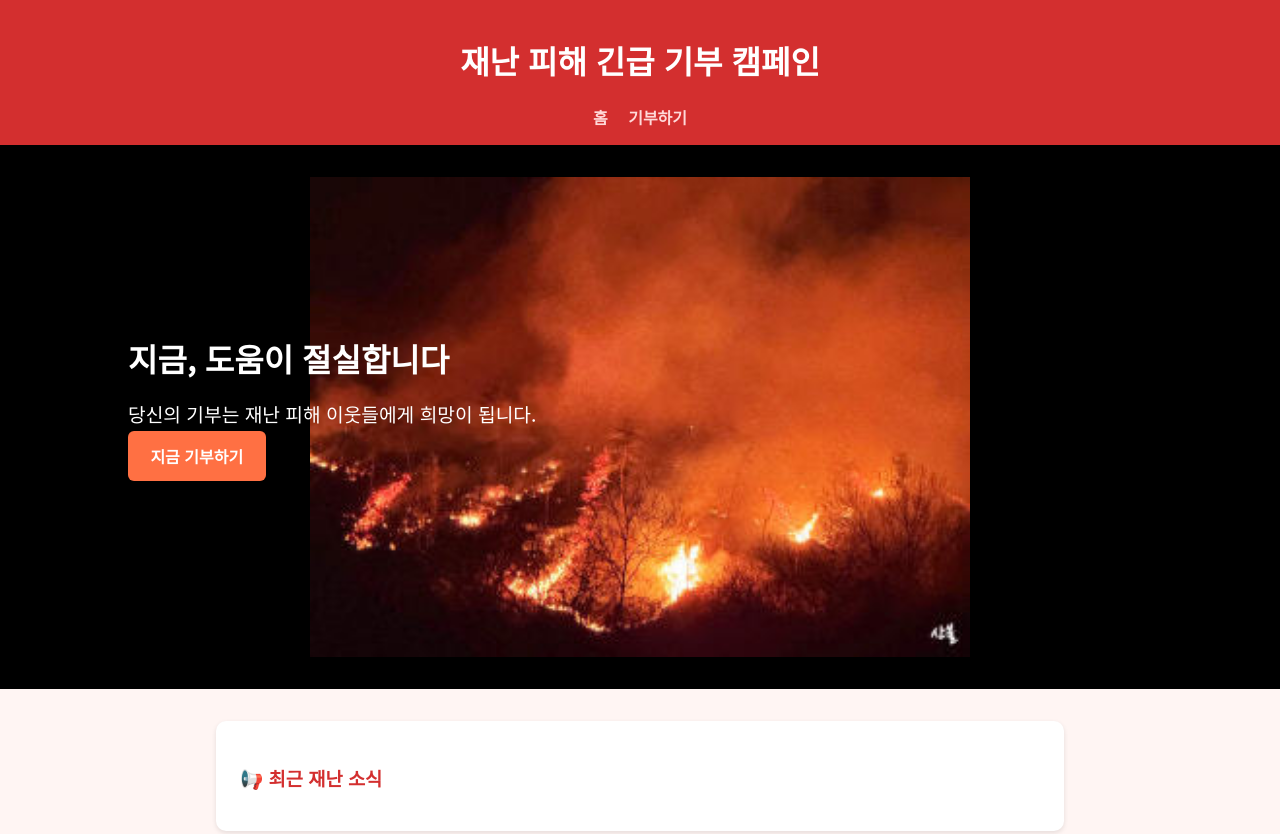
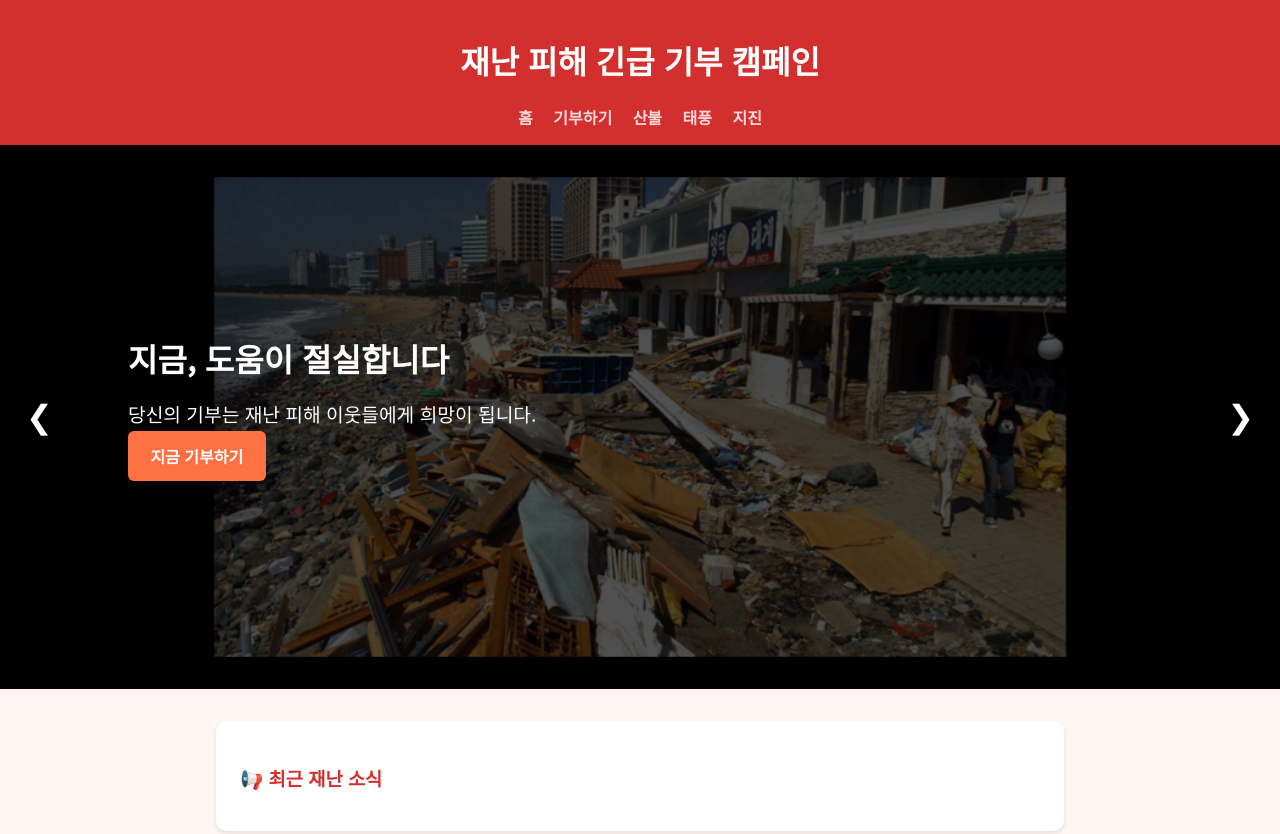
Before and after one commit to soonchul12/api, a website: page index.html in a window 1280 px wide. Shown: the top 834 px of the page. Drawn offline with Linux system fonts and the light colour scheme; no server answers.

Commit message:
Add files via upload

```diff
--- a/css/style.css
+++ b/css/style.css
@@ -6,7 +6,7 @@ body {
   color: #333;
 }
 
-/* 헤더 */
+
 header {
   background-color: #D32F2F;
   color: white;
@@ -45,7 +45,6 @@ nav a:hover {
   width: 100%;
   height: auto;
   object-fit: contain; /* 이미지 전체 보여줌 */
-  display: block;
   max-height: 60vh; /* 너무 커지지 않게 제한 */
 }
 
@@ -121,7 +120,6 @@ nav a:hover {
   background-color: #FFDADA;
 }
 
-/* 푸터 */
 footer {
   text-align: center;
   font-size: 0.9rem;
@@ -130,6 +128,60 @@ footer {
   padding: 1rem;
   background-color: #FBEAEA;
 }
+
+/* 슬라이더 컨테이너 */
+.slider {
+  position: relative;
+  width: 100%;
+  max-height: 60vh;
+  overflow: hidden;
+}
+
+.slide {
+  display: none;
+  width: 100%;
+  height: auto;
+  object-fit: cover;
+}
+
+.slide.active {
+  display: block;
+  animation: fade 1s ease-in-out;
+}
+
+@keyframes fade {
+  from { opacity: 0.3; }
+  to { opacity: 1; }
+}
+
+/* 좌우 버튼 */
+.slider-btn {
+  position: absolute;
+  top: 50%;
+  transform: translateY(-50%);
+  background-color: rgba(0,0,0,0.5);
+  border: none;
+  color: white;
+  font-size: 2rem;
+  padding: 0.5rem 1rem;
+  cursor: pointer;
+  z-index: 10;
+  border-radius: 4px;
+  user-select: none;
+}
+
+.slider-btn:hover {
+  background-color: rgba(0,0,0,0.8);
+}
+
+.slider-btn.prev {
+  left: 10px;
+}
+
+.slider-btn.next {
+  right: 10px;
+}
+
 
 /* 반응형 */
 @media (max-width: 600px) {
--- a/index.html
+++ b/index.html
@@ -8,17 +8,26 @@
   <link href="https://fonts.googleapis.com/css2?family=Noto+Sans+KR&display=swap" rel="stylesheet">
 </head>
 <body>
+  <!-- 헤더 -->
   <header>
     <h1>재난 피해 긴급 기부 캠페인</h1>
     <nav>
       <a href="index.html">홈</a>
       <a href="donate.html">기부하기</a>
+      <a href="forest_fire.html">산불</a>
+      <a href="#">태풍</a>
+      <a href="#">지진</a>
     </nav>
   </header>
 
   <main>
     <section class="hero">
-      <img src="image1.jpg" alt="재난 이미지">
+      <div class="slider">
+        <img src="image1.jpg" class="slide active" alt="재난 이미지1">
+        <img src="image2.jpg" class="slide" alt="재난 이미지2">
+        <button class="slider-btn prev">&#10094;</button>
+        <button class="slider-btn next">&#10095;</button>
+      </div>
       <div class="hero-text">
         <h2>지금, 도움이 절실합니다</h2>
         <p>당신의 기부는 재난 피해 이웃들에게 희망이 됩니다.</p>
--- a/js/script.js
+++ b/js/script.js
@@ -1,10 +1,11 @@
 document.addEventListener('DOMContentLoaded', function () {
+  // 산불 데이터 페이지네이션 처리
   let currentPage = 1; // 현재 페이지
   const pageSize = 10; // 페이지당 항목 개수
 
-  // 페이지네이션을 위한 함수
+  // 산불 데이터 요청 함수
   function loadFireData(page) {
-    fetch(`http://localhost:5000/api/fire?startDate=20241001&endDate=20250414&pageNo=${page}&numOfRows=${pageSize}`)
+    fetch(`http://localhost:5000/api/fire?startDate=20201001&endDate=20240414&pageNo=${page}&numOfRows=${pageSize}`)
       .then(response => {
         if (!response.ok) {
           throw new Error('네트워크 응답에 실패했습니다.');
@@ -33,7 +34,7 @@ document.addEventListener('DOMContentLoaded', function () {
         });
 
         // 페이지네이션 버튼 활성화/비활성화 처리
-        updatePaginationButtons();
+        updatePaginationButtons(data.length);
       })
       .catch(error => {
         console.error('API 요청에 실패했습니다:', error);
@@ -43,20 +44,15 @@ document.addEventListener('DOMContentLoaded', function () {
   }
 
   // 페이지네이션 버튼을 업데이트하는 함수
-  function updatePaginationButtons() {
+  function updatePaginationButtons(dataLength) {
     const prevButton = document.getElementById('prev-button');
     const nextButton = document.getElementById('next-button');
 
     // 이전 버튼 활성화/비활성화
-    if (currentPage > 1) {
-      prevButton.disabled = false;
-    } else {
-      prevButton.disabled = true;
-    }
+    prevButton.disabled = currentPage <= 1;
 
     // 다음 버튼 활성화/비활성화
-    // (API에서 실제로 데이터를 몇 건 가져왔는지에 따라 조건을 추가해야 합니다.)
-    nextButton.disabled = false; // 페이지가 끝나면 비활성화하는 로직 필요
+    nextButton.disabled = dataLength < pageSize; // 데이터가 부족하면 다음 버튼 비활성화
   }
 
   // 이전 페이지로 이동
@@ -73,6 +69,36 @@ document.addEventListener('DOMContentLoaded', function () {
     loadFireData(currentPage);
   });
 
+  // 이미지 슬라이드 관련 처리
+  let currentIndex = 0;
+  const slides = document.querySelectorAll('.slide');
+  const totalSlides = slides.length;
+  const prevBtn = document.querySelector('.slider-btn.prev');
+  const nextBtn = document.querySelector('.slider-btn.next');
+
+  function showSlide(index) {
+    slides.forEach((slide, i) => {
+      slide.classList.remove('active');
+      if (i === index) slide.classList.add('active');
+    });
+  }
+
+  function nextSlide() {
+    currentIndex = (currentIndex + 1) % totalSlides;
+    showSlide(currentIndex);
+  }
+
+  function prevSlide() {
+    currentIndex = (currentIndex - 1 + totalSlides) % totalSlides;
+    showSlide(currentIndex);
+  }
+
+  nextBtn.addEventListener('click', nextSlide);
+  prevBtn.addEventListener('click', prevSlide);
+
+  // 자동 슬라이드
+  setInterval(nextSlide, 5000); // 5초마다 자동 슬라이드
+
   // 초기 데이터 로드
   loadFireData(currentPage);
 });
```
Also changed, not shown: donate.html (+3 -0 lines), forest_fire.html (added, +30 -0 lines), image2.jpg (added).
